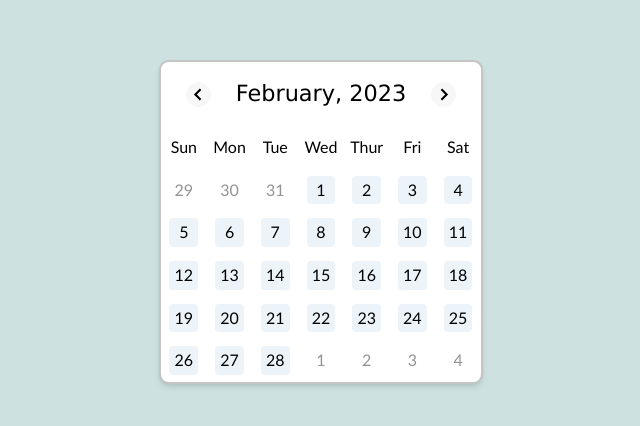
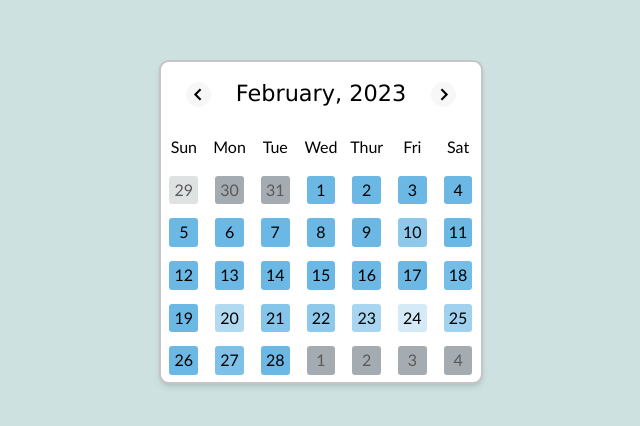
Before and after one commit to K4Lok/react-contributions-calendar, a React (Vite) app: page / in a window 1280 px wide. Shown: the part 180-606 px from the top of the page, without its empty margins (321-961 px from the left). Built offline with nearby package versions, Linux system fonts and the light colour scheme.

Commit message:
random commit numbers to adjust the bg color

```diff
--- a/src/components/ContributionsCalendar.jsx
+++ b/src/components/ContributionsCalendar.jsx
@@ -57,21 +57,21 @@ export default function ContributionsCalendar({ width = "100%", height = "100%"
         {
           Array.from(new Array(state.firstDayOfMonth).keys()).reverse().map((d) => {
             return (
-              <DateCell key={d} name={true} disabled >{state.lastMonthTotalDays - d}</DateCell>
+              <DateCell key={d} date={true} disabled >{state.lastMonthTotalDays - d}</DateCell>
             )
           })
         }
         {
           Array.from(new Array(state.totalDays).keys()).map((d) => {
             return (
-              <DateCell key={d} name={true} >{d + 1}</DateCell>
+              <DateCell key={d} date={true} >{d + 1}</DateCell>
             )
           })
         }
         {
           Array.from(new Array(6 - state.lastDayOfMonth).keys()).map((d) => {
             return (
-              <DateCell key={d} name={true} disabled >{d + 1}</DateCell>
+              <DateCell key={d} date={true} disabled >{d + 1}</DateCell>
             )
           })
         }
--- a/src/components/DateCell.css
+++ b/src/components/DateCell.css
@@ -1,4 +1,5 @@
 .cell {
+    position: relative;
     box-sizing: border-box;
     position: relative;
     width: calc(100% / 7);
@@ -8,24 +9,21 @@
     z-index: 2;
 }
 
-.cell.day::before {
+.cell-background {
     position: absolute;
-    content: "";
+    background-color: hsl(202, 57%, 90%);
     width: 100%;
     max-width: 1.8rem;
     aspect-ratio: 1;
-    background-color: rgb(236, 244, 250);
-    border-radius: 4px;
+    border-radius: 3px;
     z-index: -1;
 }
 
 .cell.day.disabled {
-    color: rgb(147, 147, 147);
-    /* background-color: transparent; */
+    color: rgb(89, 89, 89);
 }
 
-.cell.day.disabled::before {
-    filter: grayscale(0.8);
-    background-color: transparent;
-    /* background-color: transparent; */
+.disabled .cell-background{
+    filter: grayscale(0.9);
+    background-color: hsl(0, 0%, 100%);
 }
--- a/src/components/DateCell.jsx
+++ b/src/components/DateCell.jsx
@@ -1,11 +1,23 @@
 import './DateCell.css'
 
-export default function DateCell({ children, name = false, style = {}, border = {}, disabled = false }) {
+export default function DateCell({ children, date = false, style = {}, border = {}, disabled = false }) {
+    const commits = Math.floor(Math.random() * 30)
+    const MAX_DEGREE = 12
+    const colorDegree = commits >= MAX_DEGREE ? MAX_DEGREE : commits
+
+    console.log(colorDegree)
+
     return (
-        <span className={`cell ${name && 'day'} ${disabled && 'disabled'}`}
-            style={{ ...style, ...border}}
+        <span className={`cell ${date && 'day'} ${disabled && 'disabled'}`}
+            style={{ ...style, ...border }}
         >
             {children}
+            {date &&
+                <span
+                    className='cell-background'
+                    style={{backgroundColor: `hsl(202, 70%, ${90 - 2 * colorDegree}%)`}}
+                />
+            }
         </span>
     )
 }
```
